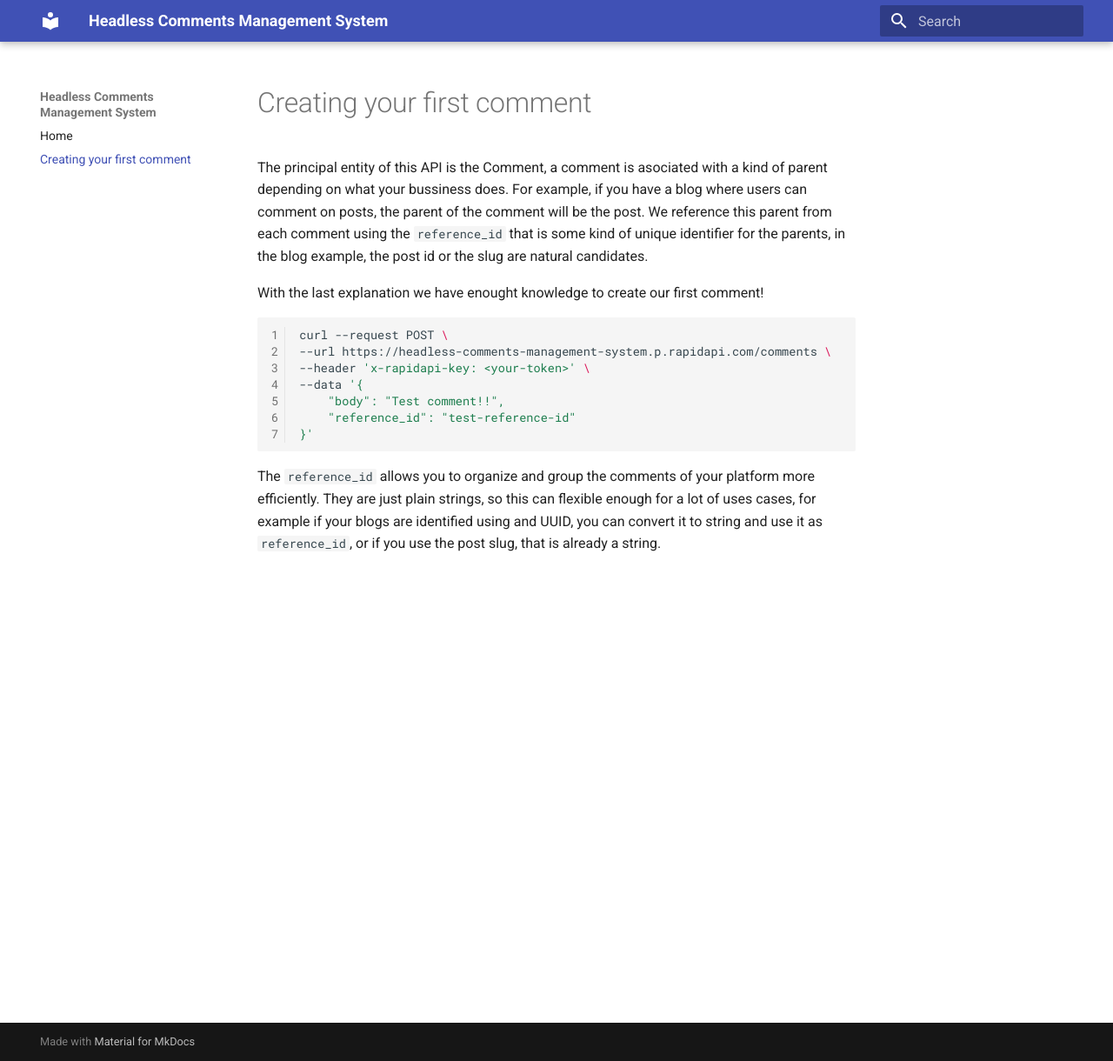
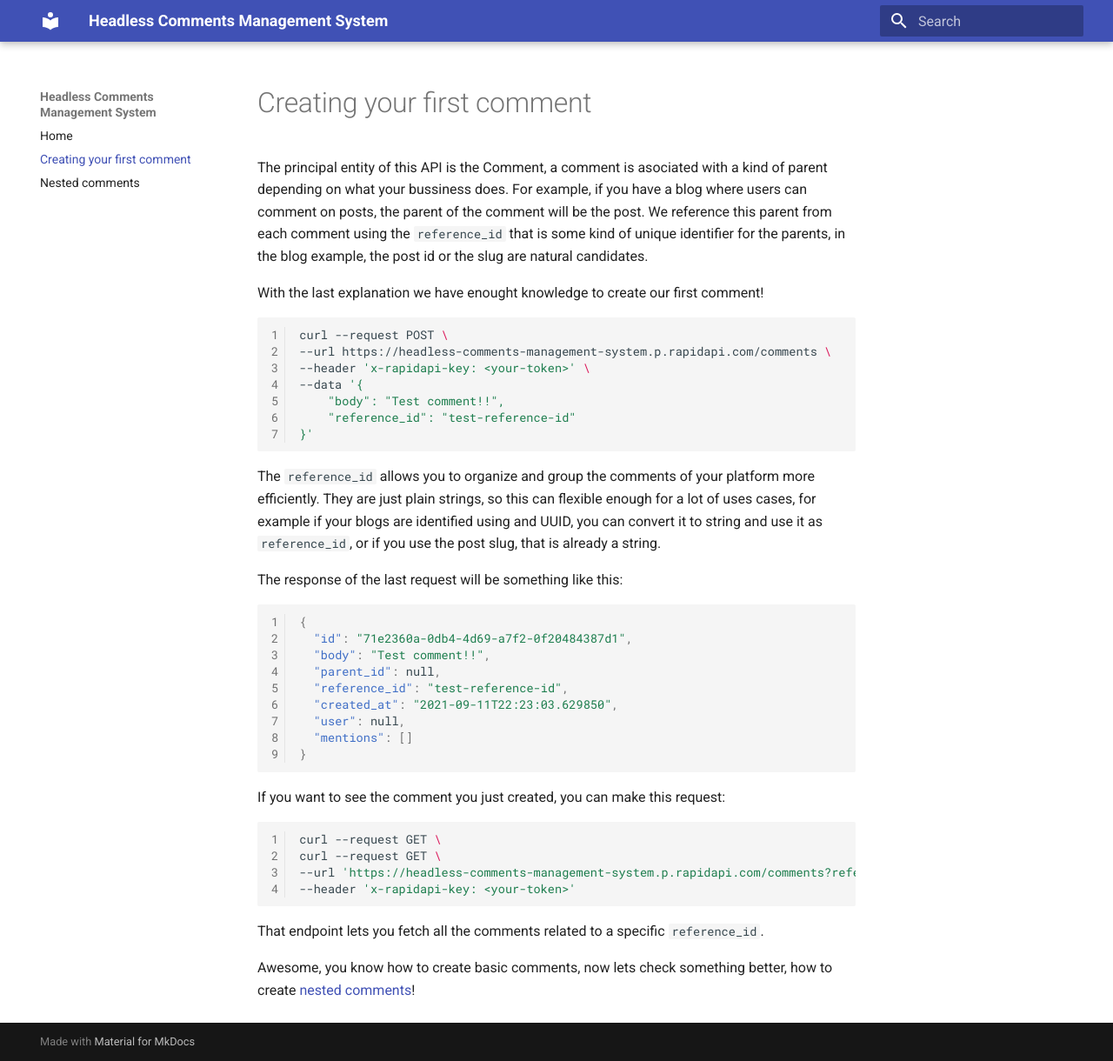
Before and after one commit to elpapi42/comently-docs, an MkDocs documentation site: the page built from docs/creating-your-first-comment.md, in a window 1280 px wide and 1220 px high. Shown: the whole window at 87% size. Built offline with MkDocs 1.6.1 and Material for MkDocs 9.7.7, drawn with Linux system fonts in a browser that asks for light colours.

Commit message:
Add nested comments guide

````diff
--- a/docs/creating-your-first-comment.md
+++ b/docs/creating-your-first-comment.md
@@ -13,3 +13,30 @@
 ```
 
 The `reference_id` allows you to organize and group the comments of your platform more efficiently. They are just plain strings, so this can flexible enough for a lot of uses cases, for example if your blogs are identified using and UUID, you can convert it to string and use it as `reference_id`, or if you use the post slug, that is already a string.
+
+The response of the last request will be something like this:
+
+```json
+{
+  "id": "71e2360a-0db4-4d69-a7f2-0f20484387d1",
+  "body": "Test comment!!",
+  "parent_id": null,
+  "reference_id": "test-reference-id",
+  "created_at": "2021-09-11T22:23:03.629850",
+  "user": null,
+  "mentions": []
+}
+```
+
+If you want to see the comment you just created, you can make this request:
+
+```bash
+curl --request GET \
+curl --request GET \
+--url 'https://headless-comments-management-system.p.rapidapi.com/comments?reference_id=test-reference-id' \
+--header 'x-rapidapi-key: <your-token>'
+```
+
+That endpoint lets you fetch all the comments related to a specific `reference_id`.
+
+Awesome, you know how to create basic comments, now lets check something better, how to create [nested comments](nested-comments.md)!
````
Also changed, not shown: docs/nested-comments.md (added, +79 -0 lines).
